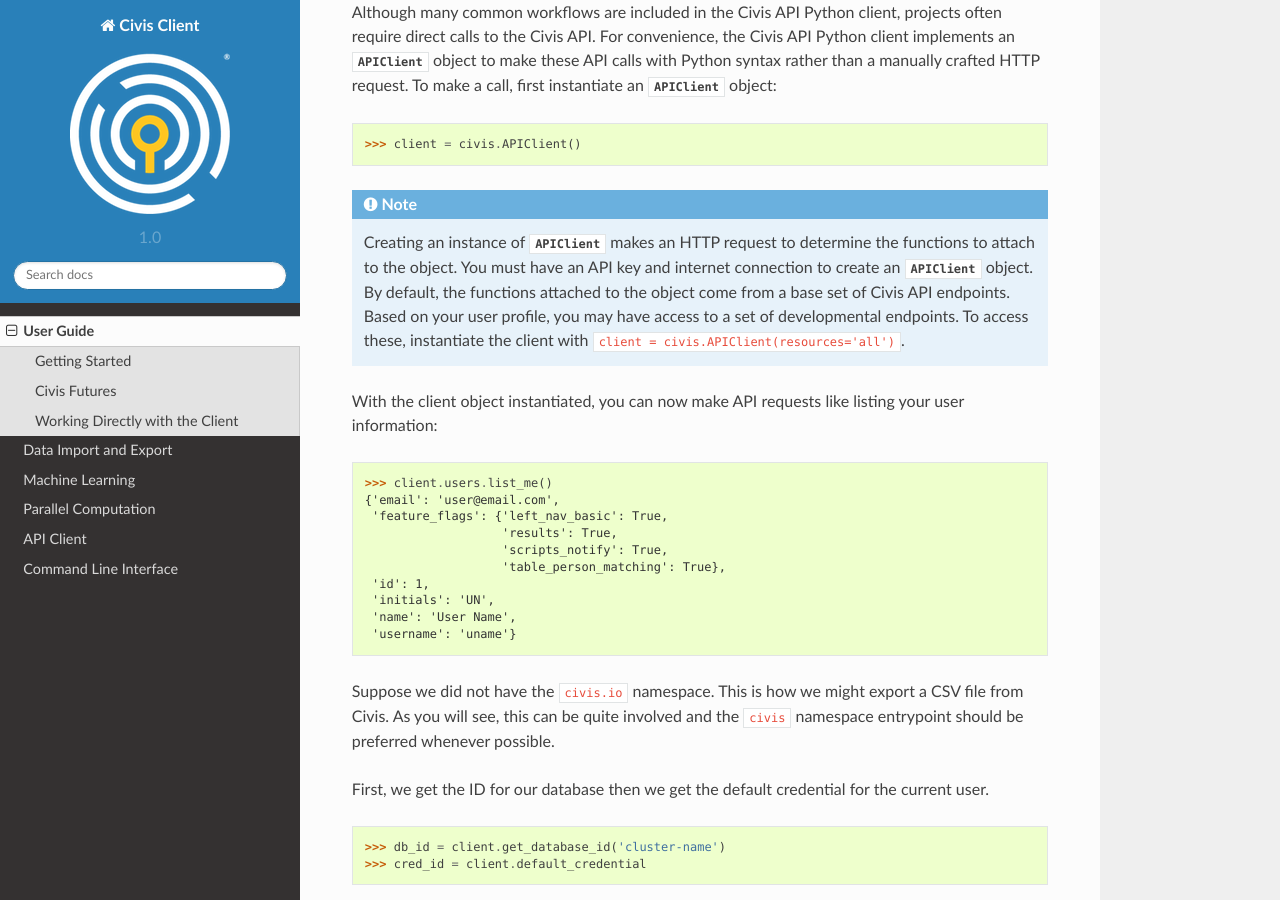
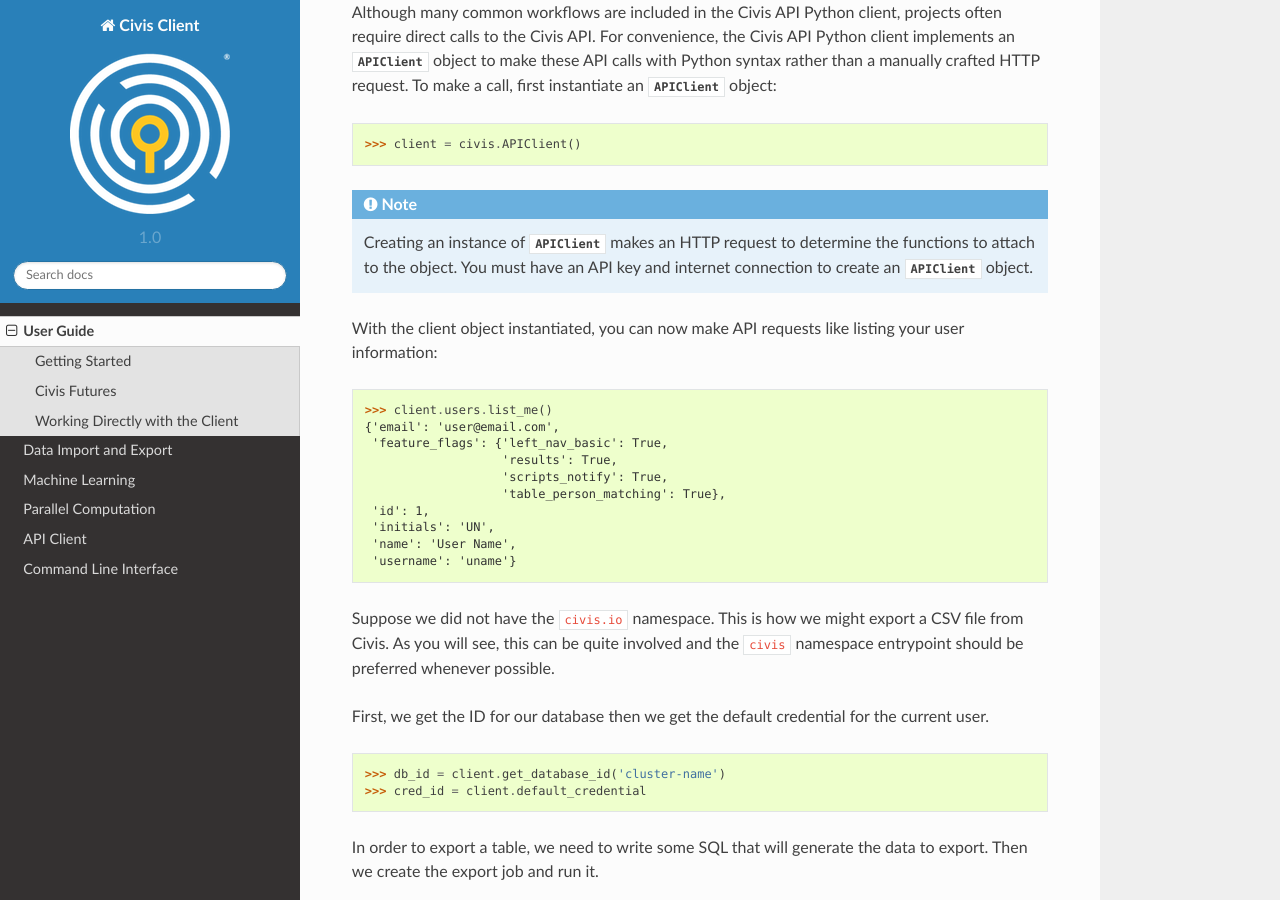
Before and after one commit to civisanalytics/civis-python, a Sphinx documentation site: the page built from docs/source/user_guide.rst, in a window 1280 px wide and 900 px high, scrolled down 1776 px. Built offline with Sphinx 7.4.7 and the Read the Docs theme 2.0.0, drawn with Linux system fonts in a browser that asks for light colours.

Commit message:
removed api client resources note in user guide

```diff
--- a/docs/source/user_guide.rst
+++ b/docs/source/user_guide.rst
@@ -113,10 +113,7 @@
    Creating an instance of :class:`~civis.APIClient` makes an HTTP request to
    determine the functions to attach to the object.  You must have an
    API key and internet connection to create an :class:`~civis.APIClient`
-   object. By default, the functions attached to the object come from a base
-   set of Civis API endpoints. Based on your user profile, you may have access
-   to a set of developmental endpoints.  To access these, instantiate the
-   client with ``client = civis.APIClient(resources='all')``.
+   object.
 
 With the client object instantiated, you can now make API requests like listing
 your user information:
```
